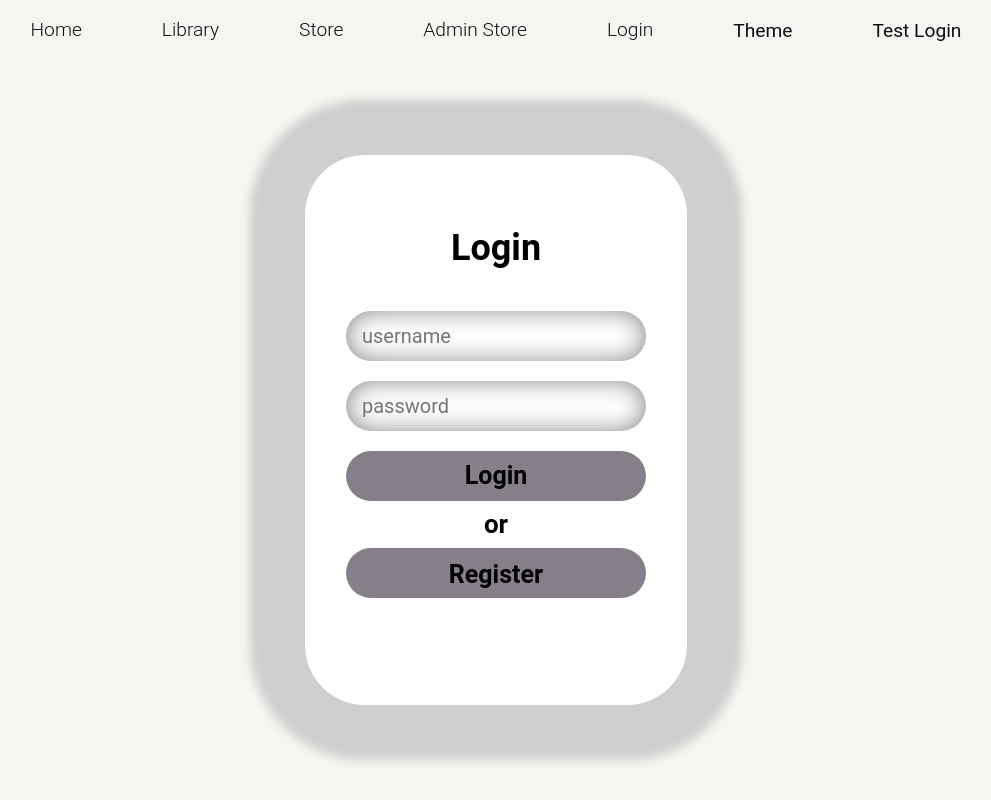
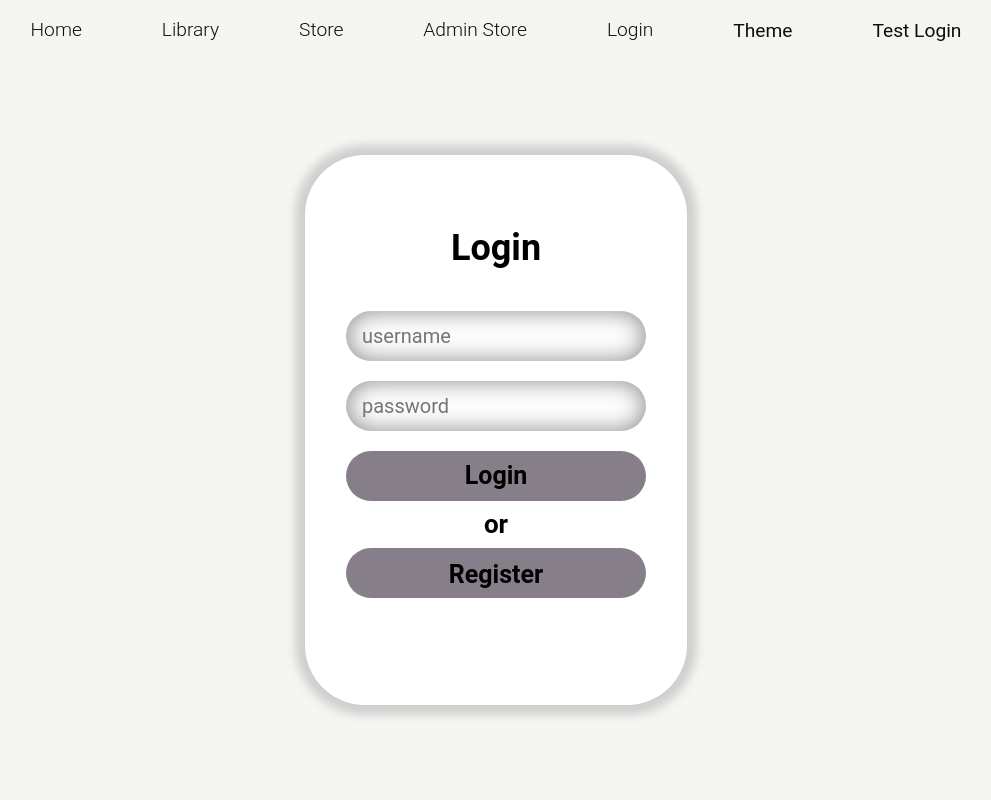
Before and after one commit to 4-en/audio-ui, a React (Create React App) app: page /login in a window 1280 px wide. Shown: the whole page, without its empty margins (144-1135 px from the left). Built offline with nearby package versions, Linux system fonts and the light colour scheme.

Commit message:
cap to px

```diff
--- a/src/Login.css
+++ b/src/Login.css
@@ -6,7 +6,7 @@
     justify-content: center;
     height: 550px;
     width: 35%;
-    box-shadow: 0px 0px 10px 3cap rgb(207, 207, 207);
+    box-shadow: 0px 0px 10px 10px rgb(207, 207, 207);
     padding-top: 30px;
     border-radius: 60px;
     background-color: white;
```
